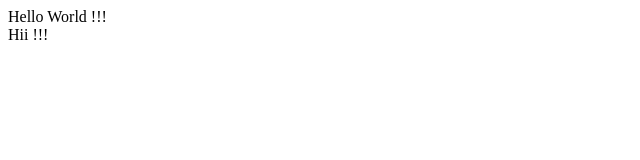
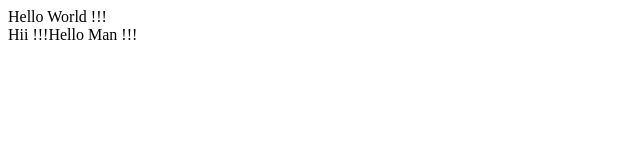
Before and after one commit to zakara10/JavaScript, a plain HTML site: page Statement and Comments/index.html in a window 1280 px wide. Shown: the full height of the page, 0-640 px from the left. Drawn offline with Linux system fonts and the light colour scheme.

Commit message:
Update index.html

```diff
--- a/Statement and Comments/index.html
+++ b/Statement and Comments/index.html
@@ -8,6 +8,7 @@
             */
              document.write("Hello World !!!<br>");
              document.write("Hii !!!");
+             document.write("Hello Man !!!");
         </script>
     </head>
     <body>
```
